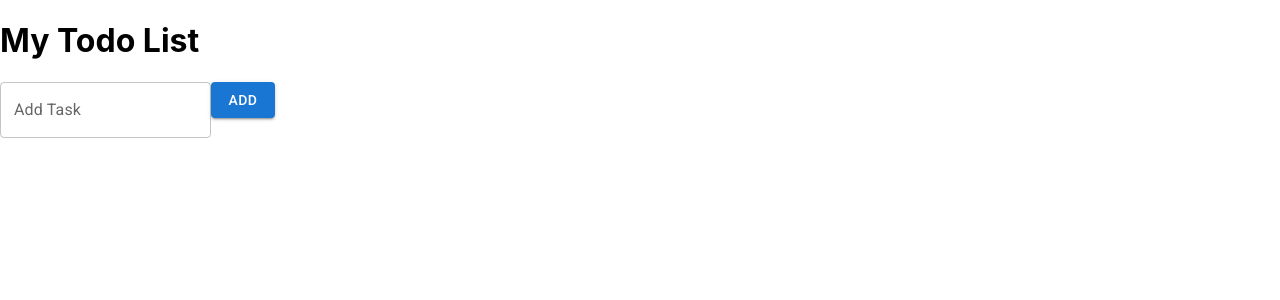
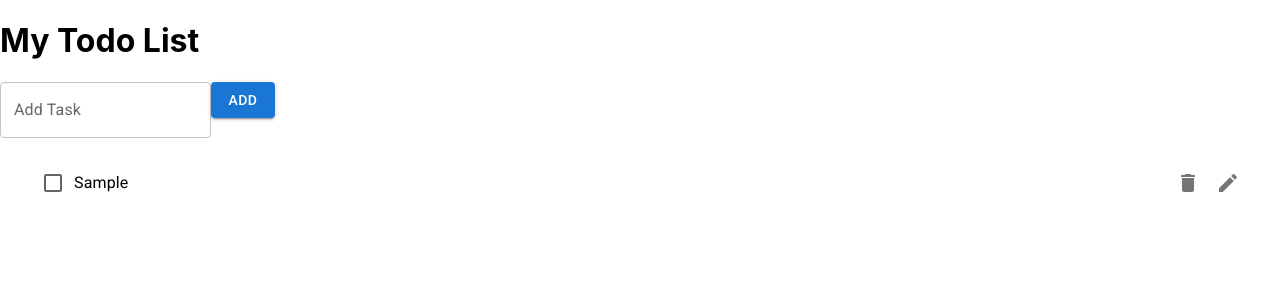
Before and after one commit to samofoke/todo-list-application, a React (Create React App) app: page / in a window 1280 px wide. Both pictures are taken after typing "Sample" into the empty fields and a click on the button "ADD". Shown: the top 300 px of the page. Built offline with nearby package versions, Linux system fonts and the light colour scheme.

Commit message:
listing items

```diff
--- /dev/null
+++ b/src/components/TaskItem/TaskItem.tsx
@@ -0,0 +1,29 @@
+import React, { useState } from "react";
+import { Checkbox, ListItem, ListItemText, IconButton } from "@mui/material";
+import EditIcon from "@mui/icons-material/Edit";
+import DeleteIcon from "@mui/icons-material/Delete";
+import { toDoTask } from "../../Task/task";
+
+interface ItemProps {
+  task: toDoTask;
+  // onToggleComplete: (taskId: string) => void;
+  // onDelete: (taskId: string) => void;
+  // onEdit: (taskId: string) => void;
+}
+
+const TaskItems: React.FunctionComponent<ItemProps> = ({ task }) => {
+  return (
+    <ListItem>
+      <Checkbox />
+      <ListItemText id={task.id} primary={task.text} />
+      <IconButton>
+        <DeleteIcon />
+      </IconButton>
+      <IconButton>
+        <EditIcon />
+      </IconButton>
+    </ListItem>
+  );
+};
+
+export default TaskItems;
--- /dev/null
+++ b/src/components/TodoList/TodoList.tsx
@@ -0,0 +1,25 @@
+import React from "react";
+import { toDoTask } from "../../Task/task";
+import { List, ListItem } from "@mui/material";
+import TaskItems from "../TaskItem/TaskItem";
+
+interface ListItemProps {
+  tasks: toDoTask[];
+  // onToggleComplete: (taskId: string) => void;
+  // onDelete: (taskId: string) => void;
+  // onEdit: (taskId: string) => void;
+}
+
+const TodoList: React.FunctionComponent<ListItemProps> = ({ tasks }) => {
+  return (
+    <List>
+      {tasks.map((task) => (
+        <ListItem key={task.id}>
+          <TaskItems task={task} />
+        </ListItem>
+      ))}
+    </List>
+  );
+};
+
+export default TodoList;
--- a/src/pages/MainTasks.tsx
+++ b/src/pages/MainTasks.tsx
@@ -2,6 +2,7 @@ import React, { useState, useEffect } from "react";
 import { toDoTask } from "../Task/task";
 import AddTaskForm from "../components/AddTaskForm/AddTask";
 import { saveTasks, laodTasks } from "../utils/localStorage";
+import TodoList from "../components/TodoList/TodoList";
 
 const MainTasks: React.FunctionComponent = () => {
   const [tasks, setTasks] = useState<toDoTask[]>(laodTasks());
@@ -20,6 +21,7 @@ const MainTasks: React.FunctionComponent = () => {
     <>
       <h1>My Todo List</h1>
       <AddTaskForm onAddTask={handleAddTask} />
+      <TodoList tasks={tasks} />
     </>
   );
 };
```
